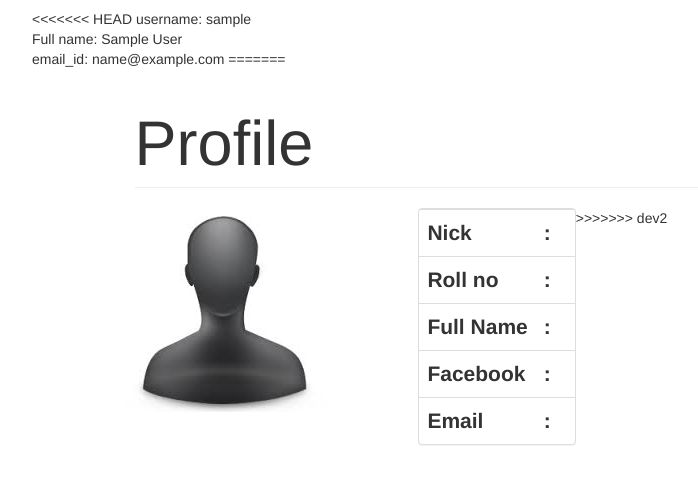
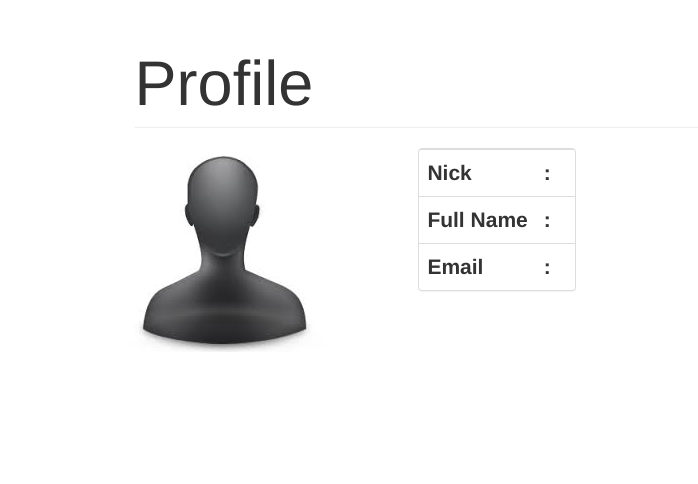
Before and after one commit to desouradeep/kickchat, a Django app: page /profile/ in a window 1280 px wide. Shown: the part 51-535 px from the top of the page, without its empty margins (38-736 px from the left). Run offline with Django 3.2, Linux system fonts and the light colour scheme; the visitor is signed in with stand-in values (Sample User, id 1); data comes from the database, SQL or seed files in the repository.

Commit message:
profile page updated

```diff
--- a/templates/profile/profile.html
+++ b/templates/profile/profile.html
@@ -1,20 +1,13 @@
 {% extends "base.html" %}
 {% block container_content %}
 
-<<<<<<< HEAD
-username:   {{ query_user.username }}
-<br>
-Full name:  {{query_user.first_name}} {{query_user.last_name}}
-<br>
-email_id:   {{query_user.email}}
-=======
 <div>
 	<h1 class="page-header leftalign">Profile</h1>
 </div>
 
   <div class="image-rounded prof-table">
     <a href="#" class="">
-      <img data-src="holder.js/100%x180" alt="..." src="{{STATIC_URL}}images/images.jpg">
+      <img data-src="holder.js/100%x180" alt="..." src="/static/images/images.jpg">
     </a>
   </div>
 
@@ -27,20 +20,16 @@ email_id:   {{query_user.email}}
    <td class="profile leftalign">Nick</td><td class="profile">:</td><td class="profile leftalign">{{ query_user.user.username }}</td>
 
 </tr>
-  <tr class="panel-body">
-   <td class="profile leftalign">Roll no</td><td class="profile">:</td><td class="profile leftalign">{{query_user.roll_no }}</td>
-
-</tr>
 
 <tr class="panel-body">
    <td class="profile leftalign">Full Name</td><td class="profile">:</td><td class="profile leftalign">{{query_user.user.first_name}} {{query_user.user.last_name}}</tr>
 
 </tr>
 
-<tr class="panel-body">
+<!--<tr class="panel-body">
    <td class="profile leftalign">Facebook</td><td class="profile">:</td><td class="profile leftalign">{{query_user.fb_profile }}</td>
   </div>
-
+-->
 
   <tr class="panel-body">
    <td class="profile leftalign">Email</td><td class="profile">:</td><td class="profile leftalign">{{query_user.user.email}}</td>
@@ -48,5 +37,5 @@ email_id:   {{query_user.email}}
 </table>
 </div>
 
->>>>>>> dev2
+
 {% endblock %}
```
